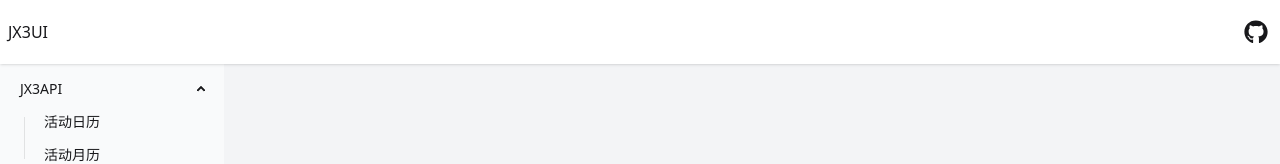
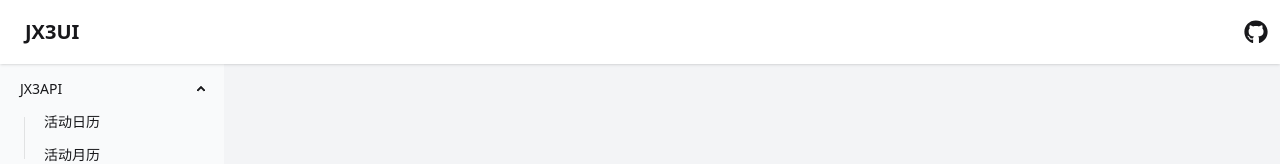
Before and after one commit to tsanghans626/jx3data-ui, a React (Vite) app: page / in a window 1280 px wide. Shown: the top 164 px of the page. Built offline with nearby package versions, Linux system fonts and the light colour scheme.

Commit message:
feat: 修改左上角LOGO样式

```diff
--- a/src/layout/homeLayout.jsx
+++ b/src/layout/homeLayout.jsx
@@ -7,7 +7,9 @@ export default function HomeLayout({ menus }) {
       <header className="h-16">
         <div className="navbar bg-base-100 shadow-sm">
           <div className="flex-1">
-            <Link to="/">JX3UI</Link>
+            <Link className="btn btn-ghost text-xl" to="/">
+              JX3UI
+            </Link>
           </div>
           <div className="flex-none">
             <ul className="menu menu-horizontal px-1">
```
